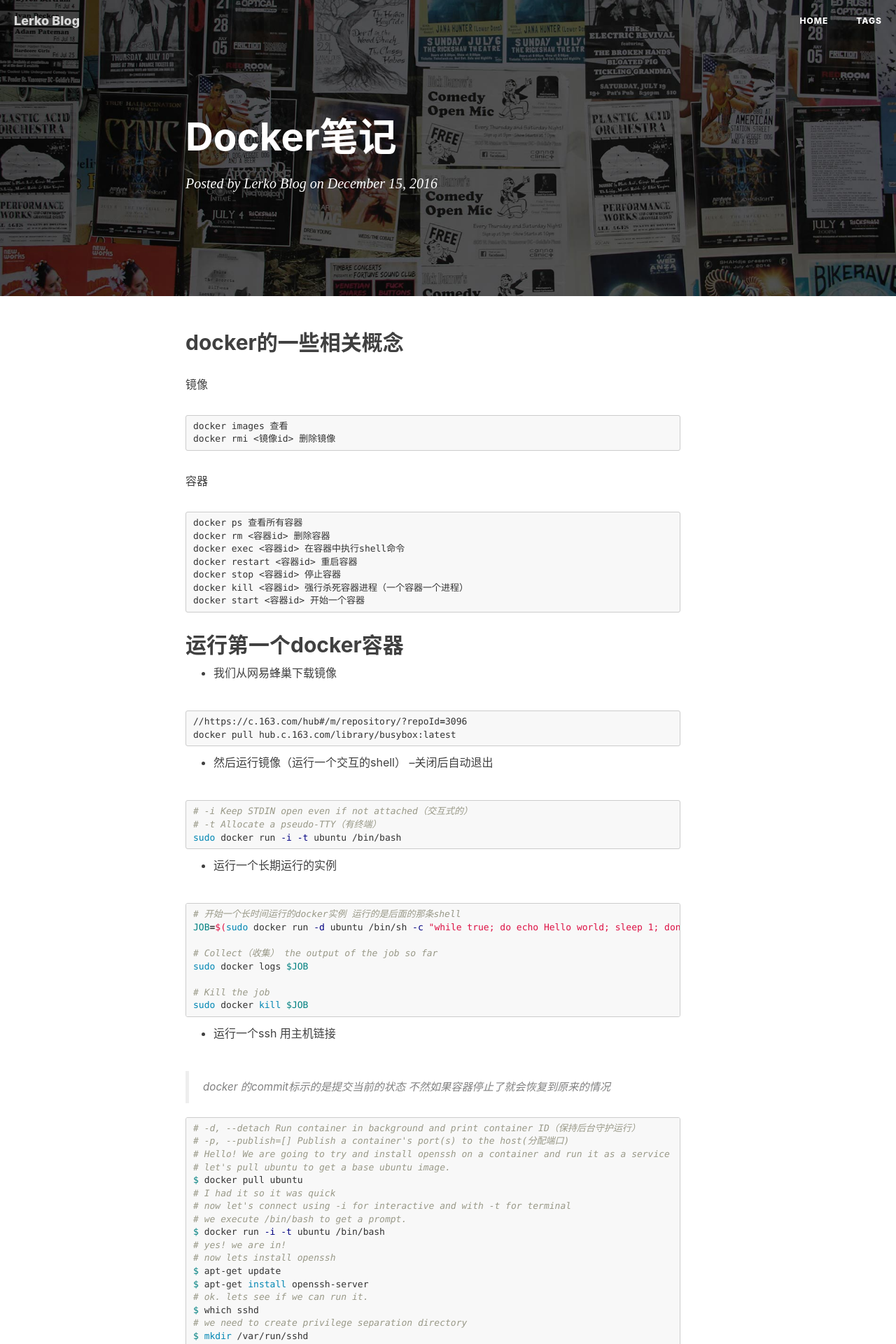
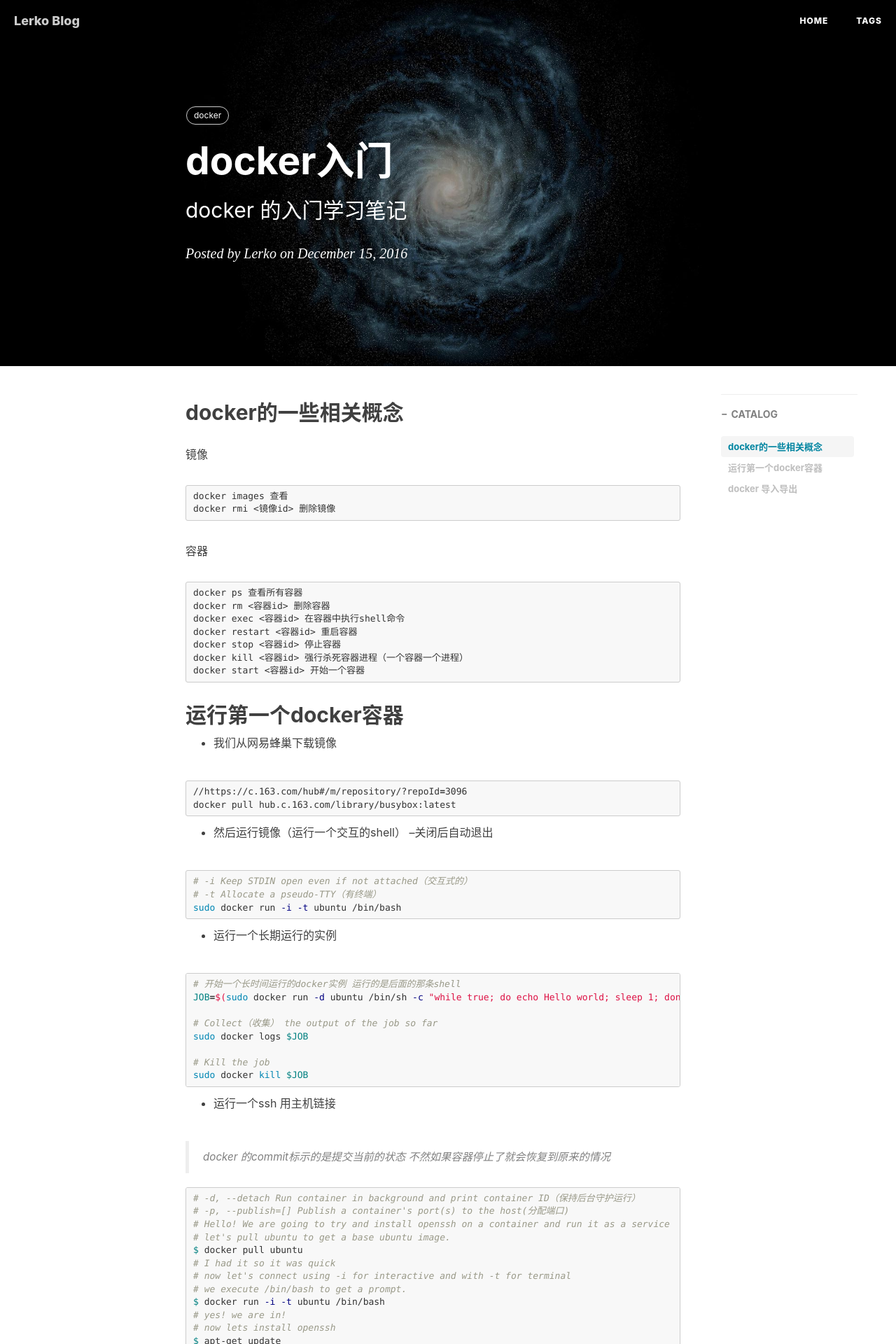
Before and after one commit to chenyingqiao/chenyingqiao.github.io, a Jekyll site: the page built from _posts/2016-12-15-docker笔记.markdown, in a window 1280 px wide. Shown: the top 1920 px of the page at 70% size. Built offline with Jekyll 4.4.1, drawn with Linux system fonts in a browser that asks for light colours; nearby versions of some CDN libraries; our own code applies the rules of GitHub Pages for plain Markdown files; comment, search, counter and statistics services are not loaded.

Commit message:
修改docker入门文章

```diff
--- a/_posts/2016-12-15-docker笔记.markdown
+++ b/_posts/2016-12-15-docker笔记.markdown
@@ -1,3 +1,15 @@
+---
+layout:     post
+title:      "docker入门"
+subtitle:   "docker 的入门学习笔记"
+date:       2016-12-15
+author:     "Lerko"
+header-img: "img/post-bg-universe.jpg"
+catalog: true
+tags:
+    - docker
+---
+
 ## docker的一些相关概念
 
 镜像
```
